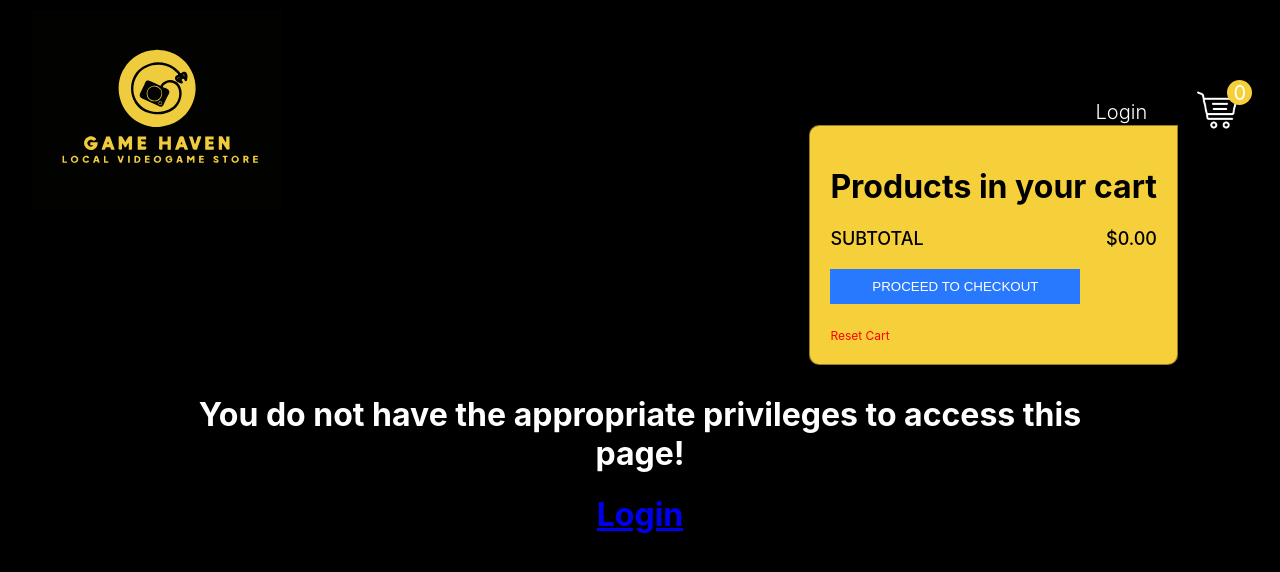
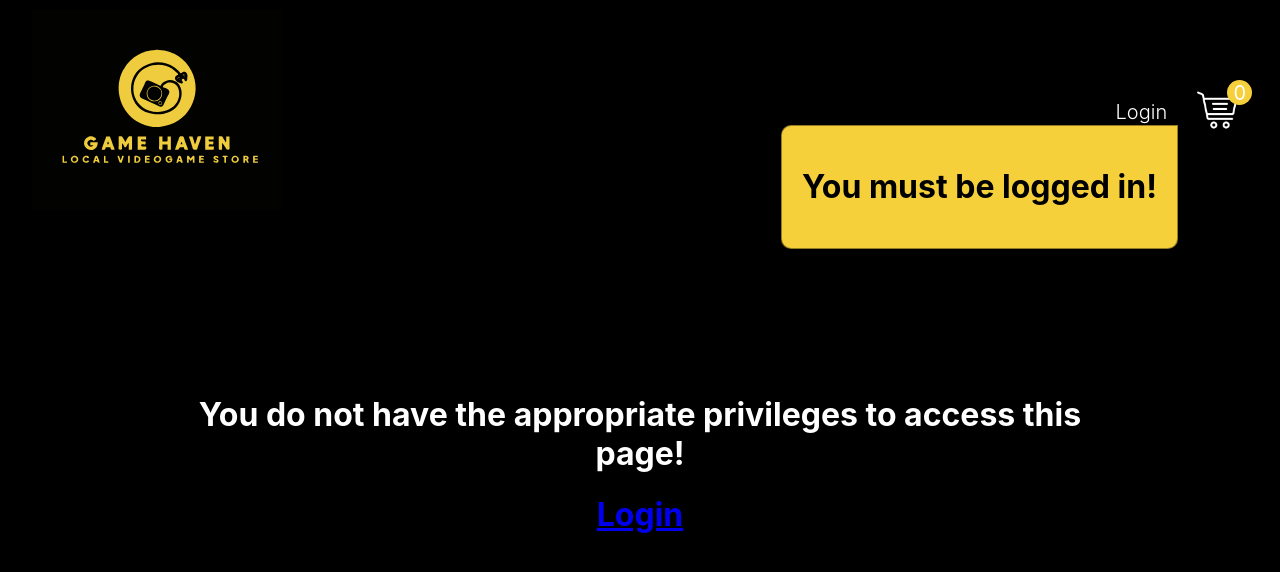
Before and after one commit to menonsid2003/GameStore-Website, a React (Create React App) app in the folder client/: page /add in a window 1280 px wide. Both pictures are taken after a click on the picture 1217 px from the left and 109 px from the top of the page. Shown: the top 572 px of the page. Built offline with nearby package versions, Linux system fonts and the light colour scheme.

Commit message:
transfer

```diff
--- a/client/src/components/Cart.jsx
+++ b/client/src/components/Cart.jsx
@@ -1,15 +1,15 @@
-import React, { } from 'react'
+import React, { useContext } from 'react'
 import "./Cart.scss"
-//import { Link } from 'react-router-dom'
 import { useSelector } from 'react-redux'
 import DeleteOutlinedIcon from "@mui/icons-material/DeleteOutlined";
 import { useDispatch } from 'react-redux';
 import { removeItem } from '../redux/cartReducer';
 import axios from 'axios';
+import { AuthContext } from '../context/authContext.js';
 //import { cartNum } from '../redux/cartReducer';
 
 const Cart = () => {
-
+    const { currentUser } = useContext(AuthContext);
     const dispatch = useDispatch();
     const products = useSelector(state => state.cart.products)
 
@@ -30,6 +30,21 @@ const Cart = () => {
         }
     };
 
+    const handleCheckout = async (customerID) => {
+        try {
+            await axios.post("/cart/checkout", customerID);
+        } catch (err) {
+        }
+    };
+
+    if(currentUser == null){
+        return (
+            <div className='cart'>
+                <h1>You must be logged in!</h1>
+            </div>
+        )
+    }
+    else{
     return (
         <div className='cart'>
             <h1>Products in your cart</h1>
@@ -48,10 +63,11 @@ const Cart = () => {
                 <span>SUBTOTAL</span>
                 <span>${totalPrice()}</span>
             </div>
-            <button>PROCEED TO CHECKOUT</button>
+            <button onClick={() => handleCheckout( currentUser.custID )}>PROCEED TO CHECKOUT</button>
             <span className='reset'>Reset Cart</span>
         </div>
     )
+    }
 }
 
 export default Cart
--- a/client/src/components/Navbar.jsx
+++ b/client/src/components/Navbar.jsx
@@ -36,7 +36,9 @@ const Navbar = () => {
           </Link> */}
           <div className='user'>
             <span>{currentUser?.username}</span>
+            <div className='login'>
             {currentUser ? (<span onClick={logout}>Logout</span>) : (<Link className='link' to="/login">Login</Link>)}
+            </div>
           </div>
           <div className='cartIcon' onClick={() => setOpen(!open)}>
             <img src={cart} alt="" />
--- a/client/src/pages/Inventory.jsx
+++ b/client/src/pages/Inventory.jsx
@@ -10,11 +10,6 @@ import { addInCart } from '../redux/cartReducer';
 const Inventory = () => {
     const { currentUser } = useContext(AuthContext);
     const [inventory, setInventory] = useState([]);
-    //var quantity = 1;
-    //const [game, setGame] = useState([]);
-
-    //const [msg, setMsg] = useState(null);
-
     const dispatch = useDispatch();
 
     useEffect(() => {
--- a/client/src/style.scss
+++ b/client/src/style.scss
@@ -81,14 +81,19 @@
                 .links {
                     display: flex;
                     align-items: center;
-                    gap: 20px;
+                    //gap: 20px;
                     color: white;
+                    text-align: right;
 
                     .user {
                         position: relative;
                         left: 20px;
                         font-size: 20px;
                         font-weight: 300;
+                        .login{
+                            text-align: right;
+                            cursor: pointer;
+                        }
                     }
 
                     .cartIcon {
```
Also changed, not shown: 1 other file (tests, documents, lock files or other folders).
